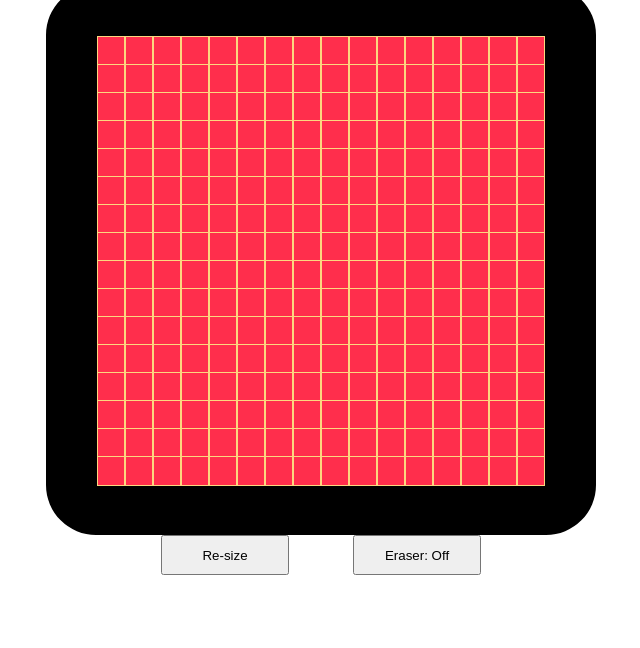
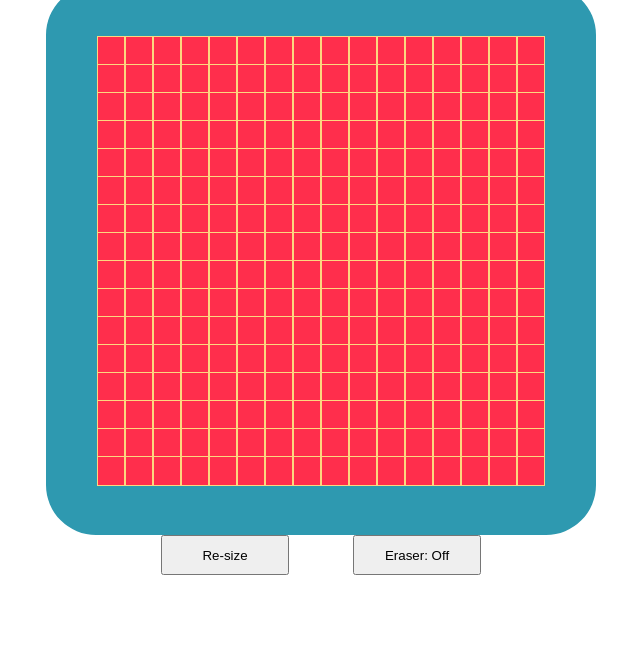
Before and after one commit to gilv93/etch-n-sketch, a plain HTML site: page index.html in a window 1280 px wide. Shown: the part 152-800 px from the top of the page, without its empty margins (319-959 px from the left). Drawn offline with Linux system fonts and the light colour scheme.

Commit message:
Update styles.css
Changed border-color

```diff
--- a/styles/styles.css
+++ b/styles/styles.css
@@ -32,7 +32,7 @@ body {
     grid-template-columns: repeat(16, 3.5vh);
     grid-template-rows: repeat(16, 3.5vh);
     align-self: center;
-    border: 4vw solid black;
+    border: 4vw solid #2E99B0;
     border-radius: 50px;
 }
 
```
